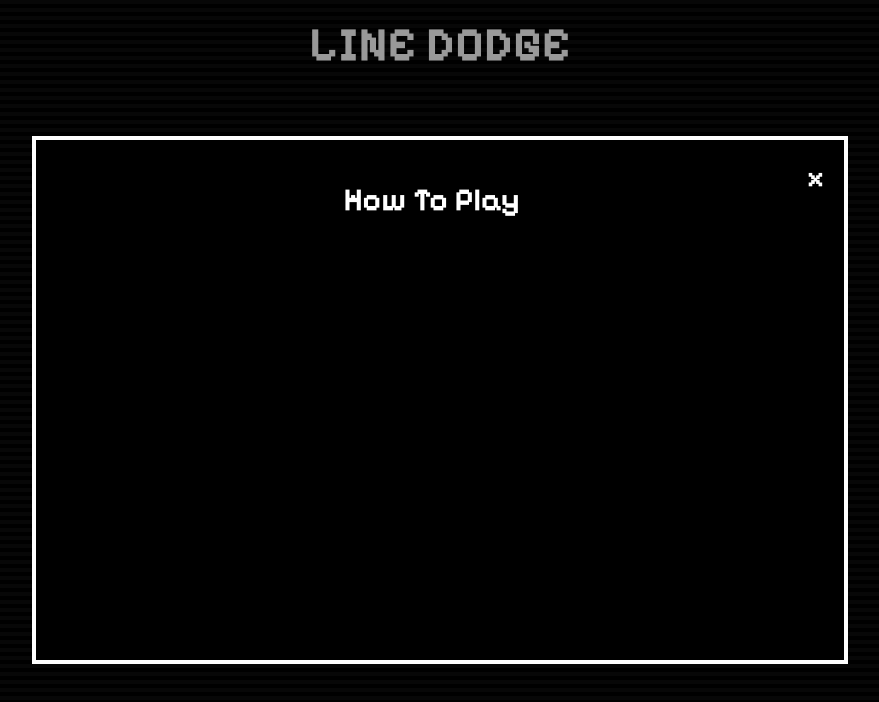
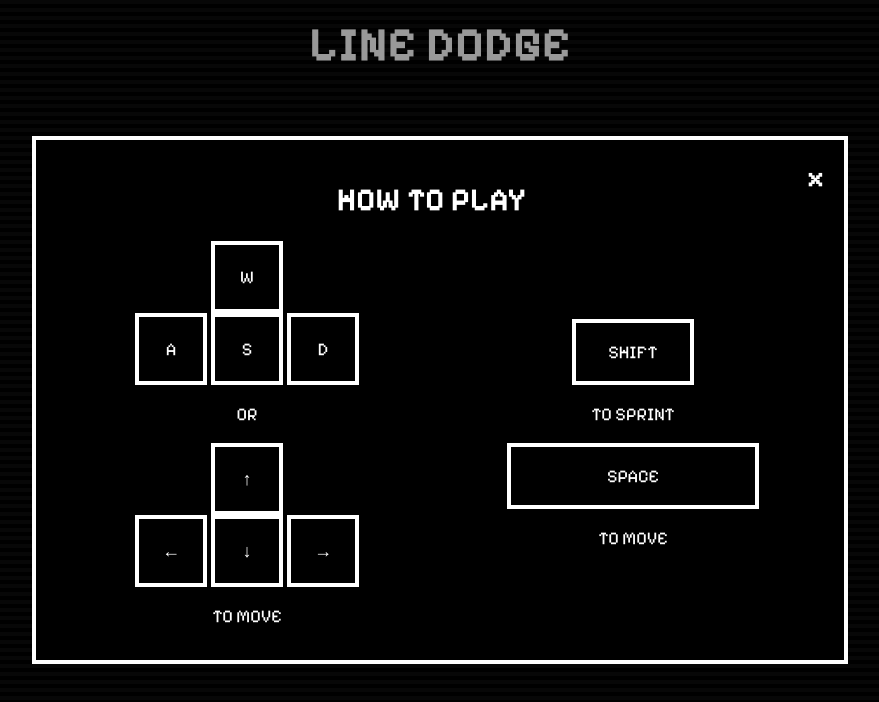
Before and after one commit to tyler-keller/line-dodge, a plain HTML site: page frontend/index.html in a window 1280 px wide. Both pictures are taken after a click on the button "HOW TO PLAY". Shown: the whole page, without its empty margins (200-1079 px from the left). Drawn offline with Linux system fonts and the light colour scheme.

Commit message:
how to play menu html and styling done

```diff
--- a/frontend/assets/css/linedodge.css
+++ b/frontend/assets/css/linedodge.css
@@ -168,7 +168,6 @@ button:hover{
     border: 4px solid white;
     width: 60%;
     height: 60%;
-
 }
 
 .close {
@@ -185,3 +184,55 @@ button:hover{
     text-decoration: none;
     cursor: pointer;
 }
+
+.movement {
+    width: 50%;
+    display: flex;
+    flex-direction: column;
+    justify-content: center;
+    align-items: center;
+}
+
+.movement p{
+    font-size: large;
+}
+
+.move-container {
+    border: 4px solid white;
+    width: 4em;
+    height: 4em;
+    display: flex;
+    align-items: center;
+    justify-content: center;
+    gap: 4px;
+}
+
+.shift-container {
+    border: 4px solid white;
+    padding-left: 2rem;
+    padding-right: 2rem;
+    display: flex;
+    align-items: center;
+    justify-content: center;
+    gap: 4px;
+}
+
+.space-container {
+    border: 4px solid white;
+    padding-left: 6rem;
+    padding-right: 6rem;
+    display: flex;
+    align-items: center;
+    justify-content: center;
+    gap: 4px;
+}
+
+.move-letter {
+    font-size: x-large;
+}
+
+.horizontal {
+    display: flex;
+    flex-direction: row;
+    gap: 4px;
+}
--- a/frontend/assets/scripts/linedodge.js
+++ b/frontend/assets/scripts/linedodge.js
@@ -25,7 +25,7 @@ const iframeTimer = document.getElementById('iframe-timer');
 let highScore = localStorage.getItem('highScore') ? parseInt(localStorage.getItem('highScore')) : 0;
 scoreboardHighScore.textContent = highScore;
 
-let player = { x: canvas.width / 2, y: canvas.height / 2, radius: 18, speed: 150 };
+let player = { x: canvas.width / 2, y: canvas.height / 2, radius: 8, speed: 150 };
 let keys = {};
 let lines = [];
 let score = 0;
@@ -248,7 +248,7 @@ function loop() {
         if (!isFlashing || Math.floor(performance.now() / 100) % 2 === 0) {
             ctx.fillStyle = isInvincible ? 'rgba(255, 255, 255, 0.5)' : 'white';
             ctx.beginPath();
-            ctx.fillRect(player.x, player.y, player.radius, player.radius);
+            ctx.arc(player.x, player.y, player.radius, 0, Math.PI * 2);
             ctx.fill();
         }
 
--- a/frontend/index.html
+++ b/frontend/index.html
@@ -41,7 +41,51 @@
     <div id="how-to-play" class="htp">
         <div class="htp-content">
             <span class="close">x</span>
-            <h1 style="text-align: center;">How To Play</h1>
+            <h1 style="text-align: center;">HOW TO PLAY</h1>
+            <div class="horizontal">
+                <div class="movement">
+                    <div class="move-container">
+                        <p class="move-letter">W</p>
+                    </div>
+                    <div class="horizontal">
+                        <div class="move-container">
+                            <p class="move-letter">A</p>
+                        </div>
+                        <div class="move-container">
+                            <p class="move-letter">S</p>
+                        </div>
+                        <div class="move-container">
+                            <p class="move-letter">D</p>
+                        </div>
+                    </div>
+                    <p>OR</p>
+                    <div class="move-container">
+                        <p class="move-letter">&uarr;</p>
+                    </div>
+                    <div class="horizontal">
+                        <div class="move-container">
+                            <p class="move-letter">&larr;</p>
+                        </div>
+                        <div class="move-container">
+                            <p class="move-letter">&darr;</p>
+                        </div>
+                        <div class="move-container">
+                            <p class="move-letter">&rarr;</p>
+                        </div>
+                    </div>
+                    <p>TO MOVE</p>
+                </div>
+                <div class="movement">
+                    <div class="shift-container">
+                        <p class="move-letter">SHIFT</p>
+                    </div>
+                    <p>TO SPRINT</p>
+                    <div class="space-container">
+                        <p class="move-letter">SPACE</p>
+                    </div>
+                    <p>TO MOVE</p>
+                </div>
+            </div>
         </div>
     </div>
     <script src="./assets/scripts/linedodge.js"></script>
```
